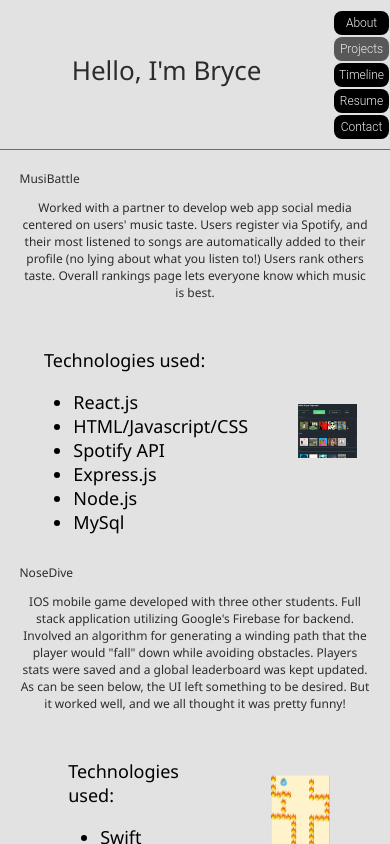
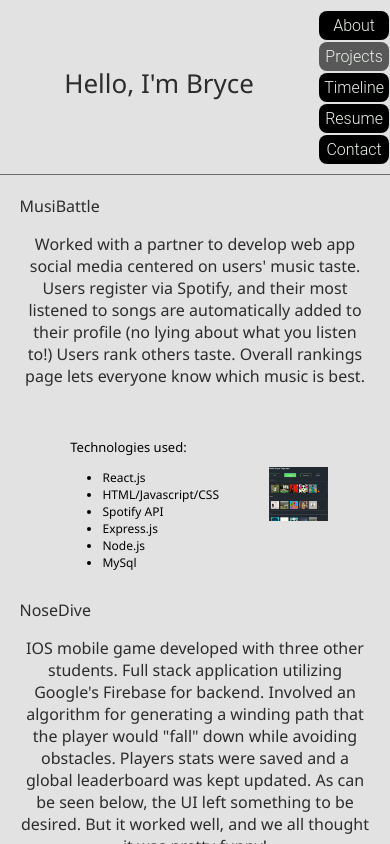
Before and after one commit to brycecappuccino/bryce_capuano, a React (Create React App) app: page / in a window 390 px wide. Both pictures are taken after a click on the button "Projects". Shown: the top 844 px of the page. Built offline with nearby package versions, Linux system fonts and the light colour scheme.

Commit message:
mobile fixes

```diff
--- a/src/App.css
+++ b/src/App.css
@@ -163,7 +163,7 @@ header:hover {
 
 .title {
   margin-top: 20px;
-  margin-left: 100px;
+  margin-left: 80px;
   font-size: 30px;
   text-align: center;
 }
@@ -283,6 +283,18 @@ p {
   font-size: 18px;
 }
 
+@media screen and (max-width: 1000px) {
+  header {
+    width: 100%;
+    margin: 0;
+    font-size: 32px;
+  }
+  .title {
+    display: none;
+  }
+}
+
+
 /* MOBILE FRIENDLY!!! */
 @media screen and (max-width: 800px) {
   html,
@@ -312,6 +324,11 @@ p {
   .subheaderSection,
   .roundB,
   .contactB {
+    font-size: 16px;
+  }
+
+  ul,
+  .subheaderContentResume {
     font-size: 12px;
   }
 
--- a/src/Timeline.css
+++ b/src/Timeline.css
@@ -39,11 +39,6 @@
   top: 15px;
   border-radius: 50%;
   z-index: 1;
-}
-
-/* Place the container to the left */
-.left {
-  left: 0;
 }
 
 /* Place the container to the right */
@@ -88,12 +83,21 @@
 .timelineContent {
   padding: 20px 30px;
   background-color: rgb(198, 198, 198);
-  position: relative;
   border-radius: 6px;
 }
 
+h2 {
+  font-size: 20px;
+  margin-bottom: -15px;
+}
+
+h5 {
+  margin-left: 5%;
+  font-weight: 500;
+}
+
 /* Media queries - Responsive timeline on screens less than 600px wide */
-@media screen and (max-width: 600px) {
+@media screen and (max-width: 800px) {
   /* Place the timeline to the left */
   .timeline::after {
     left: 31px;
@@ -120,6 +124,20 @@
     left: 15px;
   }
 
+  h2 {
+    font-size: 14px;
+  }
+
+  h5 {
+    text-align: left;
+    margin-left: 5%;
+    font-size: 13px;
+  }
+
+  p {
+    font-size: 13px;
+  }
+
   /* Make all right containers behave like the left ones */
   .right {
     left: 0;
@@ -128,14 +146,3 @@
     left: 0;
   }
 }
-
-h2 {
-  font-size: 20px;
-  margin-bottom: -15px;
-}
-
-h5 {
-  font-weight: 500;
-}
-
-/* TIMELINE STUFF ^^ */
--- a/src/Timeline.js
+++ b/src/Timeline.js
@@ -1,4 +1,3 @@
-import "./App.css";
 import "./Timeline.css";
 
 function Timeline() {
```
